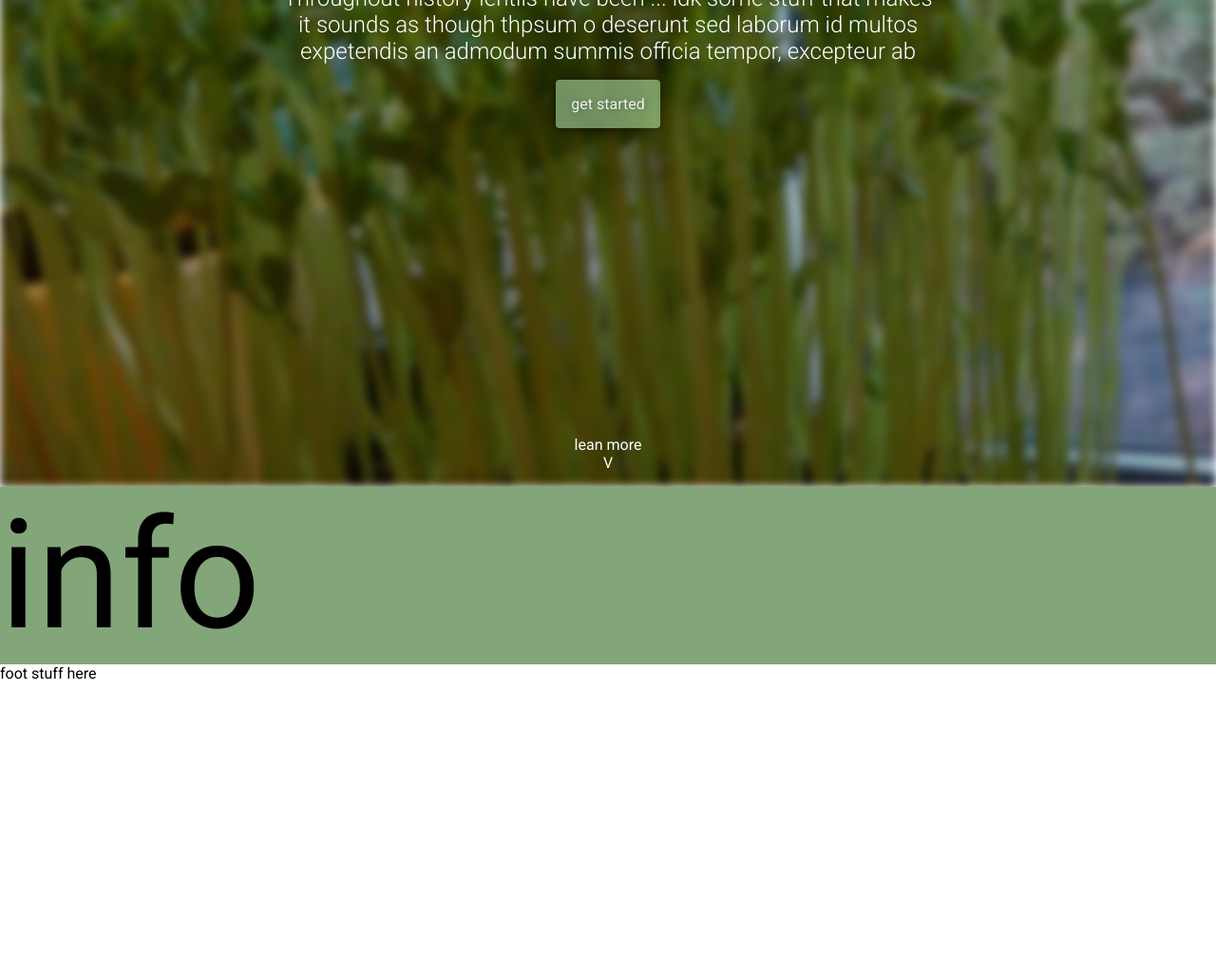
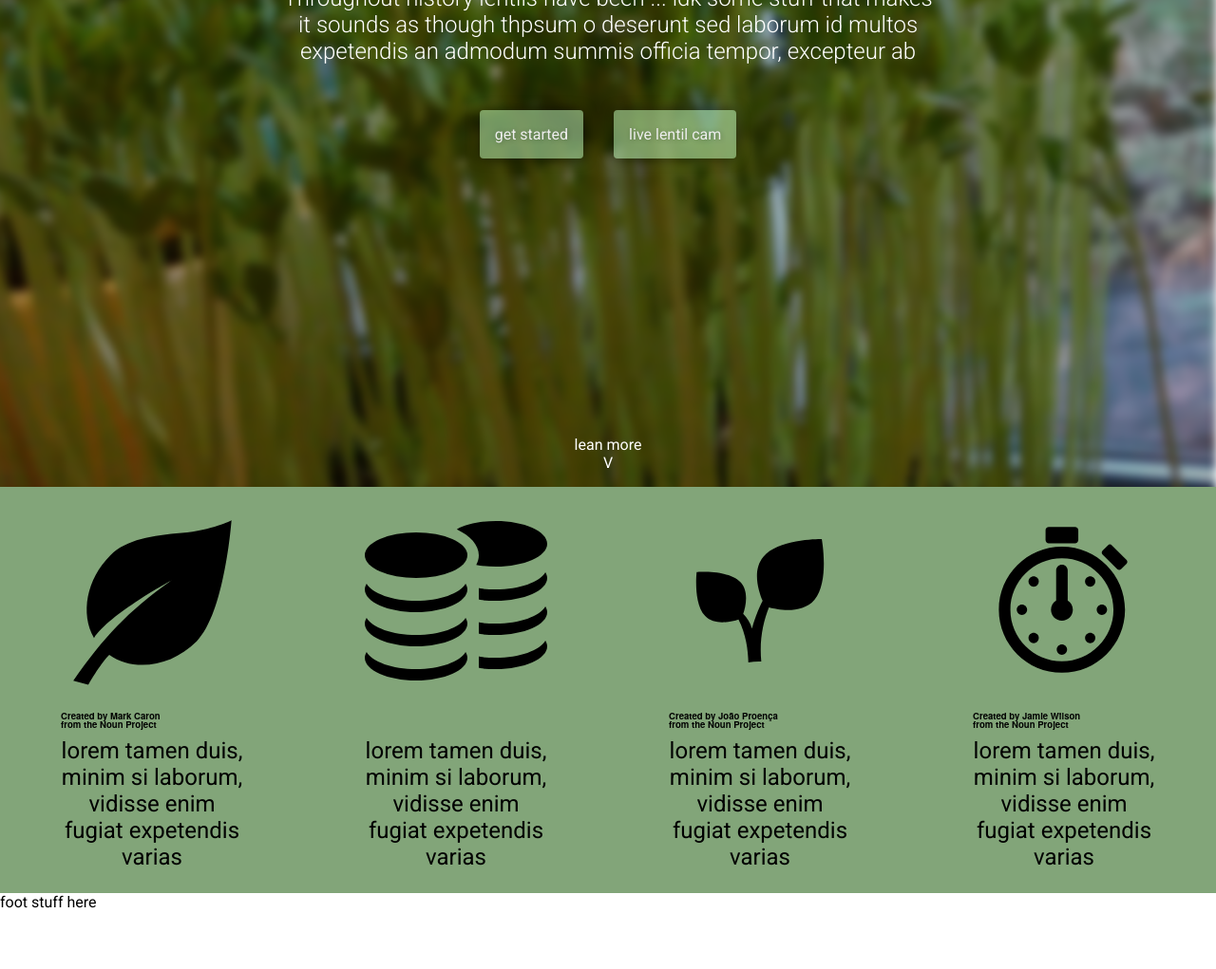
Before and after one commit to turbio/lentils-as-a-service, a plain HTML site: page mockups/index.html in a window 1280 px wide. Shown: the part 287-1308 px from the top of the page at 95% size. Before the commit the page ends 1067 px from the top, so only its background shows below. Drawn offline with Linux system fonts and the light colour scheme; a script that the page names is missing.

Commit message:
now with generic icons

```diff
--- a/mockups/index.html
+++ b/mockups/index.html
@@ -10,12 +10,13 @@
 	<div id="top-section">
 		<div id="title-bar">
 			<img src="logo.svg" id="title-bar-logo"/>
-			<div id="title-bar-text">Lentis as a Service</div>
+			<div id="title-bar-text">Lentils as a Service</div>
 		</div>
-		<div id="mission-statement" class="centered-statement">Bridging the gap between lentils and the web</div>
+		<div id="mission-statement" class="centered-statement">Bridging the gap between lentils and the cloud</div>
 		<div id="sub-mission-statement" class="centered-statement">Throughout history lentils have been ... idk some stuff that makes it sounds as though thpsum o deserunt sed laborum id multos expetendis an admodum summis officia tempor, excepteur ab</div>
 		<div class="centered-button-wrapper">
 			<a href="/signup" class="link-button">get started</a>
+            <a href="/signup" class="link-button">live lentil cam</a>
 		</div>
 		<div id="more-info-indicator">
 			<a href="#more" class="plain-link">
@@ -25,7 +26,22 @@
 	</div>
     <a name="more"></a>
     <div id="more-info">
-        info
+        <div class="info-item">
+            <img src="leaf.svg" class="info-item-icon"/>
+            <div>lorem tamen duis, minim si laborum, vidisse enim fugiat expetendis varias</div>
+        </div>
+        <div class="info-item">
+            <img src="money.svg" class="info-item-icon"/>
+            <div>lorem tamen duis, minim si laborum, vidisse enim fugiat expetendis varias</div>
+        </div>
+        <div class="info-item">
+            <img src="sprout.svg" class="info-item-icon"/>
+            <div>lorem tamen duis, minim si laborum, vidisse enim fugiat expetendis varias</div>
+        </div>
+        <div class="info-item">
+            <img src="time.svg" class="info-item-icon"/>
+            <div>lorem tamen duis, minim si laborum, vidisse enim fugiat expetendis varias</div>
+        </div>
     </div>
     <div id="footer">
         foot stuff here
--- a/mockups/style.css
+++ b/mockups/style.css
@@ -38,8 +38,13 @@ body{
     filter: blur(5px);
     -webkit-filter: blur(5px);
 
-    width: 100%;
-    height: 100%;
+    /*width: 100%;
+    height: 100%;*/
+    top: 0;
+    bottom: 0;
+    left: -1em;
+    right: 0em;
+    bottom: -1em;
     position: absolute;
     z-index: -1;
 }
@@ -71,6 +76,7 @@ body{
     transition: box-shadow .3s, background .3s;
     box-shadow: 0 0 13px rgba(0, 0, 0, .5);
     text-shadow: 1px 1px 5px rgba(0, 0, 0, .25);
+    margin: 1em;
 }
 
 .link-button:hover{
@@ -84,6 +90,7 @@ body{
     width: 100%;
     display: flex;
     justify-content: center;
+    margin-top: 2em;
 }
 
 #more-info-indicator{
@@ -105,7 +112,20 @@ body{
     position: relative;
     width: 100%;
     background: #82a579;
-    font-size: 10em;
+    display: flex;
+    justify-content: space-around;
+    flex-wrap: wrap;
+}
+
+.info-item{
+    margin: 1em;
+    text-align: center;
+    width: 8em;
+    font-size: 1.5em;
+}
+
+.info-item-icon{
+    width: 100%;
 }
 
 #footer{
```
Also changed, not shown: mockups/leaf.svg (added), mockups/money.svg (added), mockups/sprout.svg (added), mockups/time.svg (added).
